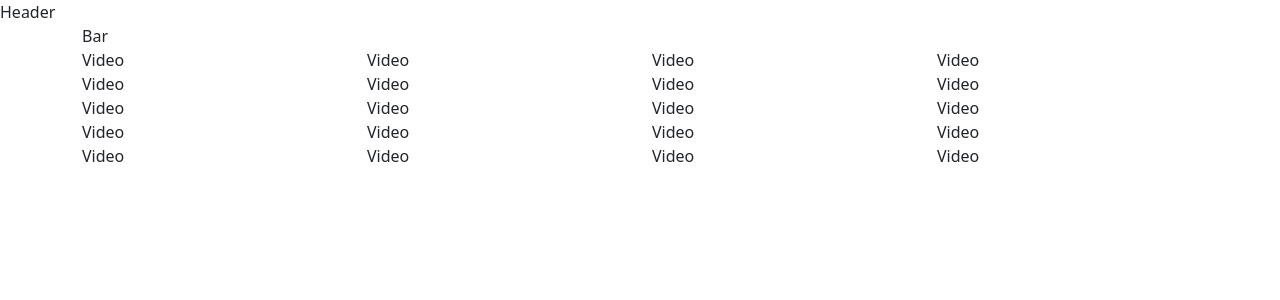
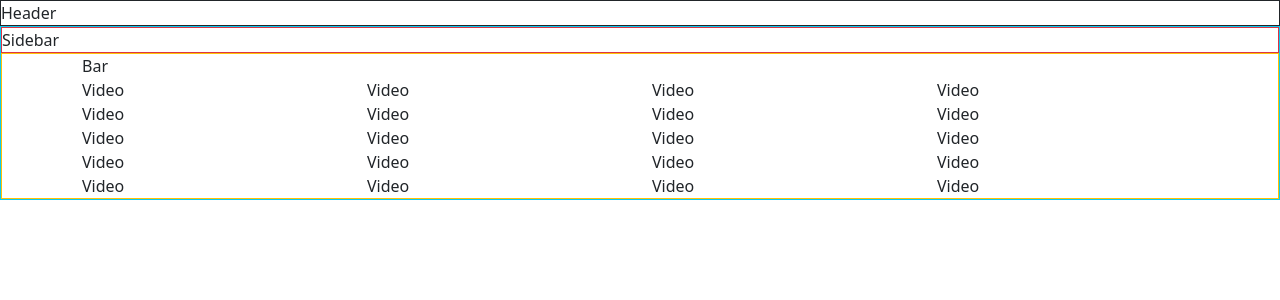
Before and after one commit to Musratovf/YouTube, a React (Create React App) app: page / in a window 1280 px wide. Shown: the top 300 px of the page. Built offline with nearby package versions, Linux system fonts and the light colour scheme.

Commit message:
font family added

```diff
--- a/src/App.js
+++ b/src/App.js
@@ -1,7 +1,6 @@
 import React from 'react';
 import { Container } from 'react-bootstrap';
-import './App.scss';
-
+import './_app.scss'
 import Header from './Components/Header/Header'
 import Sidebar from './Components/Sidebar/sidebar'
 import HomeScreen from './Screens/homeScreen/homeScreen'
@@ -10,9 +9,9 @@
 	return (
 		<>
     <Header/>
-    <div className='app_container'>
+    <div className='app_container border border-info'>
       <Sidebar/>
-      <Container fluid className='app__main'>
+      <Container fluid className='app__main border border-warning'>
         <HomeScreen/>
       </Container>
     </div>
--- a/src/App.scss
+++ /dev/null
@@ -1,3 +0,0 @@
-body {
-  font-family: sans-serif;
-}
--- a/src/Components/Header/Header.jsx
+++ b/src/Components/Header/Header.jsx
@@ -3,7 +3,9 @@
 
 const Header = () => {
     return (
-        <div> Header </div>
+        <div className='border border-dark  '>
+            Header
+        </div>
     );
 }
 
--- a/src/Components/Sidebar/sidebar.jsx
+++ b/src/Components/Sidebar/sidebar.jsx
@@ -3,8 +3,8 @@
 
 const Sidebar = () => {
     return (
-        <div>
-
+        <div className='border border-danger'>
+            Sidebar
         </div>
     );
 }
--- /dev/null
+++ b/src/_app.scss
@@ -0,0 +1,4 @@
+.app__container {
+  display: flex;
+  height: 90vh;
+}
--- /dev/null
+++ b/src/_base.scss
@@ -0,0 +1,24 @@
+@import url('https://fonts.googleapis.com/css2?family=Roboto:wght@300;400;700&display=swap');
+
+$text-color:#b1bdb4;
+$blank-primary:#16181b;
+$blank-secondary:#121417;
+
+$border-color:#4c4c4c;
+
+$breakpoint-medium:1224px;
+$breakpoint-small:520px;
+
+* {
+    margin: 0;
+    padding: 0;
+    box-sizing: border-box;
+}
+
+body {
+    background: $blank-primary;
+    background-attachment: fixed;
+    color: $text-color;
+    font-family: 'Roboto', sans-serif;
+    letter-spacing: 0.1px;
+}
```
